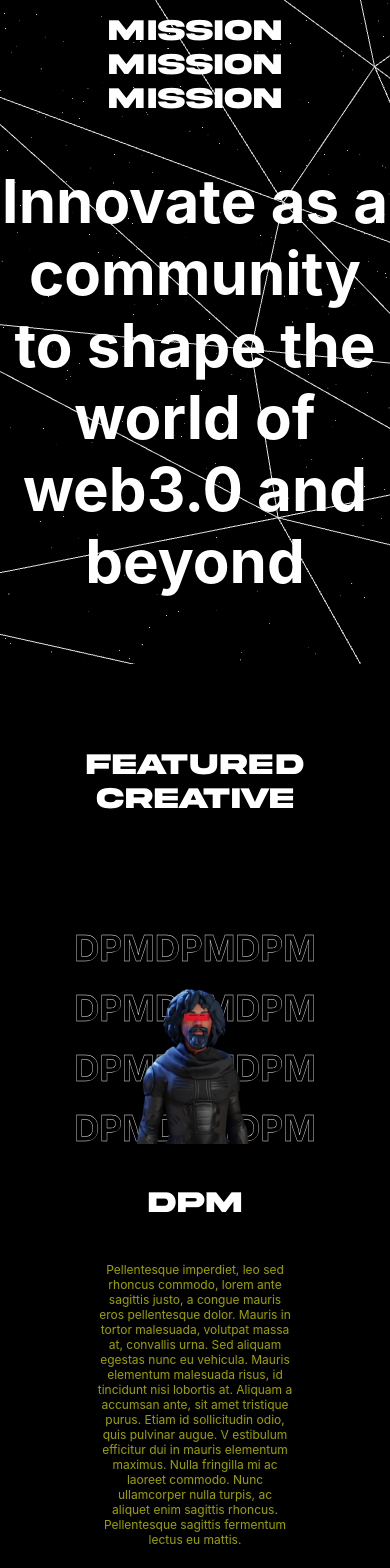
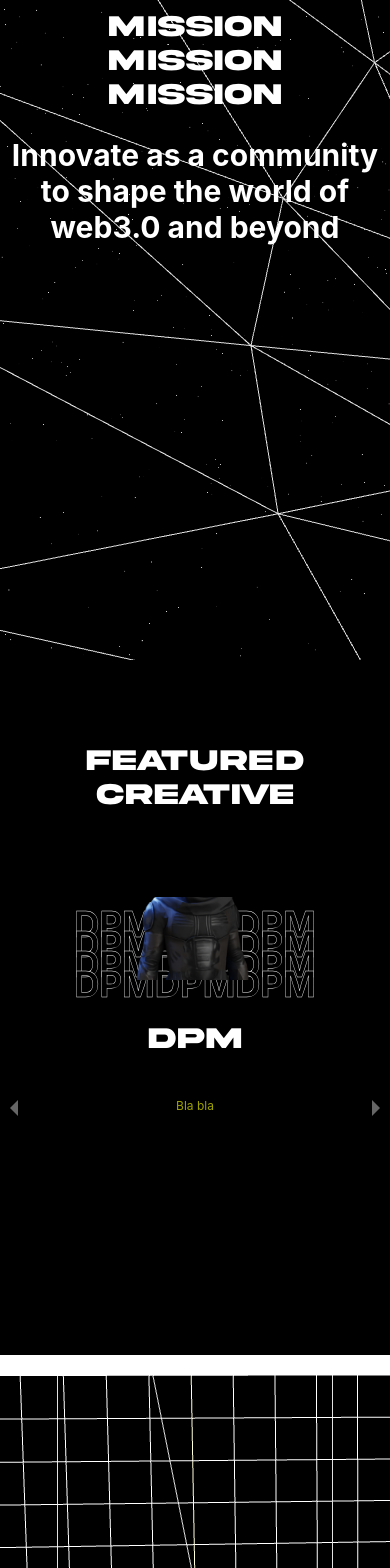
Before and after one commit to Yoshie026/creative_chord, a React (Create React App) app: page / in a window 390 px wide. Shown: the part 360-1928 px from the top of the page. Built offline with nearby package versions, Linux system fonts and the light colour scheme.

Commit message:
added a members component

```diff
--- a/src/App.css
+++ b/src/App.css
@@ -24,16 +24,22 @@
   }
 
   h1 {
-    font-size: 30px !important
+    font-size: 30px !important;
+    text-align: center;
+  }
+  h2 {
+    font-size: 30px !important;
+    text-align: center;
   }
   h3 {
     font-size: 35px !important;
+    text-align: center;
   }
 
   .Creative_name_bk {
     display: inline;
     justify-content: center;
-    line-height: 20px !;
+    line-height: 20px !important;
   }
   .Creative_name_bk h3 {
     margin: 0px !important;
@@ -50,7 +56,9 @@
 
 }
 
-
+.Creative {
+  height: 50vh !important;
+}
 
   .Creative_profile {
     top: -200px !important;
@@ -126,8 +134,11 @@
 }
 
 header , .elements > section {
- display: flex;
- justify-content: space-between;
+  display: flex;
+  justify-content: space-between;
+  width: 100%;
+  align-items: center;
+  justify-content: center;
 }
 
 .hr {
--- a/src/App.jsx
+++ b/src/App.jsx
@@ -1,5 +1,7 @@
 import React, { useRef, useState, Suspense } from "react";
 import * as THREE from "three";
+import Member from './components/Section/Member'
+import { Nav, DarkMode } from './components/Top/Nav'
 import {
   Canvas,
   useFrame,
@@ -58,7 +60,11 @@ function App() {
         <section className="date">{date}</section>
 
         <section>
-          <p>Hamburger</p>
+          <hr />
+        </section>
+
+        <section>
+          <Nav/>
         </section>
       </header>
 
@@ -120,49 +126,25 @@ function App() {
           </h1>
 
           <Carousel emulateTouch={true} infiniteLoop={true} showIndicators={false} showStatus={false} swipeable={true}>
+
           <div>
-              <section className="Creative">
-                <section className="Creative_name_wrapper">
-                  <div className="Creative_name_bk">
-                    <h3>DPM</h3>
-                    <h3>DPM</h3>
-                    <h3>DPM</h3>
-                  </div>
-                  <div className="Creative_name_bk">
-                    <h3>DPM</h3>
-                    <h3>DPM</h3>
-                    <h3>DPM</h3>
-                  </div>
-                  <div className="Creative_name_bk">
-                    <h3>DPM</h3>
-                    <h3>DPM</h3>
-                    <h3>DPM</h3>
-                  </div>
-                  <div className="Creative_name_bk">
-                    <h3>DPM</h3>
-                    <h3>DPM</h3>
-                    <h3>DPM</h3>
-                  </div>
-                </section>
-                <div className="Creative_profile">
-                  <img src="./images/DPM.png" alt="DPM" />
-                  <h1 className="Creative_name">DPM</h1>
-                  <p>
-                    Pellentesque imperdiet, leo sed rhoncus commodo, lorem ante
-                    sagittis justo, a congue mauris eros pellentesque dolor.
-                    Mauris in tortor malesuada, volutpat massa at, convallis
-                    urna. Sed aliquam egestas nunc eu vehicula. Mauris elementum
-                    malesuada risus, id tincidunt nisi lobortis at. Aliquam a
-                    accumsan ante, sit amet tristique purus. Etiam id
-                    sollicitudin odio, quis pulvinar augue. V estibulum
-                    efficitur dui in mauris elementum maximus. Nulla fringilla
-                    mi ac laoreet commodo. Nunc ullamcorper nulla turpis, ac
-                    aliquet enim sagittis rhoncus. Pellentesque sagittis
-                    fermentum lectus eu mattis.
-                  </p>
-                </div>
-              </section>
-            </div>
+            <Member bkname="DPM"
+            imageSrc = './images/DPM.png'
+            imageSrcAlt ='DPM'
+            nameMain = 'DPM'
+            introDescription = 'Bla bla'
+             />
+           </div>
+
+           <div>
+            <Member bkname="YANA"
+            imageSrc = 'https://api.readyplayer.me/v1/avatars/628de9ff49453c2dc412d2a6.png?cacheControl=true&uat=2022-08-26T11:57:38.543Z'
+            imageSrcAlt ='YPM'
+            nameMain = 'YANA'
+            introDescription = 'Bla bla'
+             />
+           </div>
+
 
           </Carousel>
         </section>
--- a/src/components/Section/Member.jsx
+++ b/src/components/Section/Member.jsx
@@ -1,104 +1,38 @@
-//Carousel section for Members
-import React, { useState, useRef, useEffect } from "react";
-import ReactAnime from 'react-animejs'
-
-import { Canvas, useFrame, useThree, useLoader, extend } from "@react-three/fiber";
-import {
-  RawShaderMaterial,
-  Vector2, Vector3, WebGLRenderTarget,
-  OrthographicCamera, BufferGeometry,
-  BufferAttribute
-} from 'three';
-import { Scroll, ScrollControls, useScroll, Sky, Stars, Environment } from "@react-three/drei";
-import { config, useSpring, animated } from "@react-spring/three";
-const { Anime, stagger } = ReactAnime;
-
-
-
-
-
-// const { width, height } = useThree((state) => state.viewport);
-// const ref = useRef();
-// useFrame(()=>(ref.current.rotation.x += 0.075))
-
-// const [isClicked, setClicked ] = useState(false);
-// const [isHovered, setHovered ] = useState(false);
-
-
-// return (
-//   <animated.mesh {...props} ref={ref}
-//   onClick={()=> setClicked(!isClicked)}
-//   onPointerOver={()=> setHovered(true)}
-//   onPointerOut={()=> setHovered(false)}
-//   scale={scale}>
-//     <boxBufferGeometry attach="geometry" args={[1, 1, 1]} />
-//     <meshStandardMaterial attach="material" color={isHovered ? "hotpink" : "black"} />
-//     <ambientLight intensity={0.5} />
-//     <hemisphereLight intensity={0.4} />
-//   </animated.mesh>
-// );
-
-
-
-
-const Background = ({ color }) => (
-  <div
-    style={{
-      backgroundColor: color,
-      width: '100%',
-      height: '100%'
-    }}
-  />
-);
-
-
-const Carousel = () => {
-
+import React from "react";
+function Members(props) {
   return (
-    <Background color="#000" />
-  )
+    <>
+      <section className="Creative">
+        <section className="Creative_name_wrapper">
+          <div className="Creative_name_bk">
+            <h3>{props.bkname}</h3>
+            <h3>{props.bkname}</h3>
+            <h3>{props.bkname}</h3>
+          </div>
+          <div className="Creative_name_bk">
+            <h3>{props.bkname}</h3>
+            <h3>{props.bkname}</h3>
+            <h3>{props.bkname}</h3>
+          </div>
+          <div className="Creative_name_bk">
+            <h3>{props.bkname}</h3>
+            <h3>{props.bkname}</h3>
+            <h3>{props.bkname}</h3>
+          </div>
+          <div className="Creative_name_bk">
+            <h3>{props.bkname}</h3>
+            <h3>{props.bkname}</h3>
+            <h3>{props.bkname}</h3>
+          </div>
+        </section>
+        <div className="Creative_profile">
+          <img src={props.imageSrc} alt={props.imageSrcAlt} />
+          <h1 className="Creative_name">{props.nameMain}</h1>
+          <p>{props.introDescription}</p>
+        </div>
+      </section>
+    </>
+  );
 };
 
-// <div className='header'>
-//   <h1
-//     style={{
-//       position: 'absolute',
-//       top: '1vh',
-//       left: '7vw',
-//       transform: 'translateX(-50%)',
-//       color: '#000000',
-//     }}>
-//     Creative Chords
-//   </h1>
-//   </div>
-/*{ <h1
-  style={{
-    position: 'absolute',
-    top: '140vh',
-    left: '50vw',
-    transform: 'translateX(-65%)',
-    color: '#f4b677'
-  }}>
-  Your Future
-</h1>
-<h1
-  style={{
-    position: 'absolute',
-    top: '250vh',
-    left: '50vw',
-    transform: 'translateX(-50%)',
-    color: '#673ab7'
-  }}>
-  Awaits
-</h1> }*/
-
-
-
-
-
-
-
-
-
-
-export { Carousel }
+export default Members;
--- a/src/components/Top/Nav.jsx
+++ b/src/components/Top/Nav.jsx
@@ -4,7 +4,6 @@ import * as THREE from 'three'
 
 import { Scroll, ScrollControls, Environment } from '@react-three/drei'
 import { Turn as Hamburger } from 'hamburger-react'
-
 
 const Nav = () => {
    const [isOpen, setOpen] = useState(false)
@@ -22,23 +21,10 @@ const Nav = () => {
    )
 };
 
-const SubText = () => {
-   var text = '10-11-21';
-   const [isOpen, setOpen] = useState(false)
-   return (
-      <h1 className='subtext'
-         style={{
-            fontSize: '1em'
-         }}
-      // onToggle={toggled => setOpen(!isOpen)}
-      >{text}</h1>
-   )
-};
-
 
 const DarkMode = () => {
    // console.log('');
 
 };
 
-export { Nav, SubText, DarkMode }
+export { Nav, DarkMode }
```
